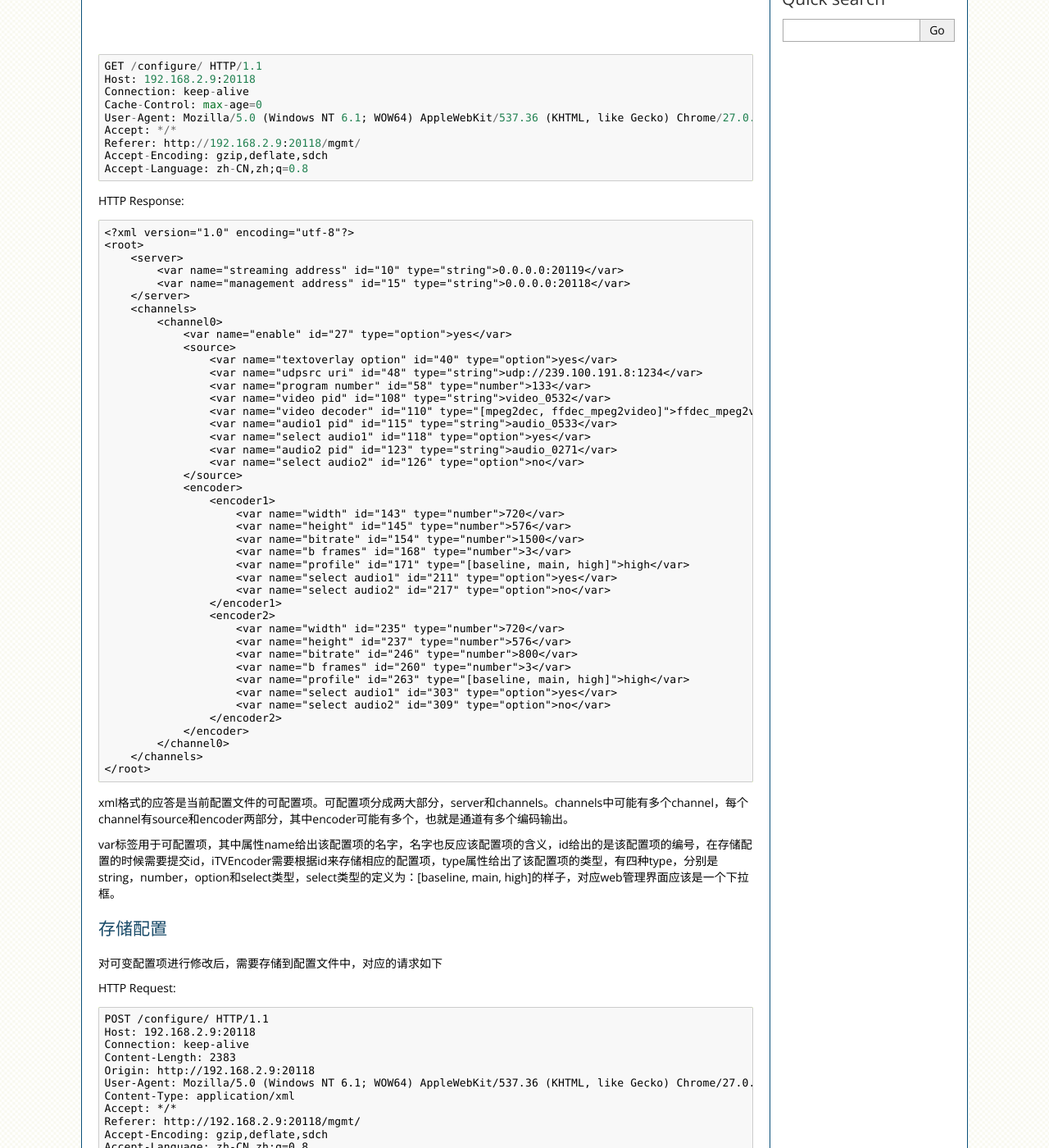
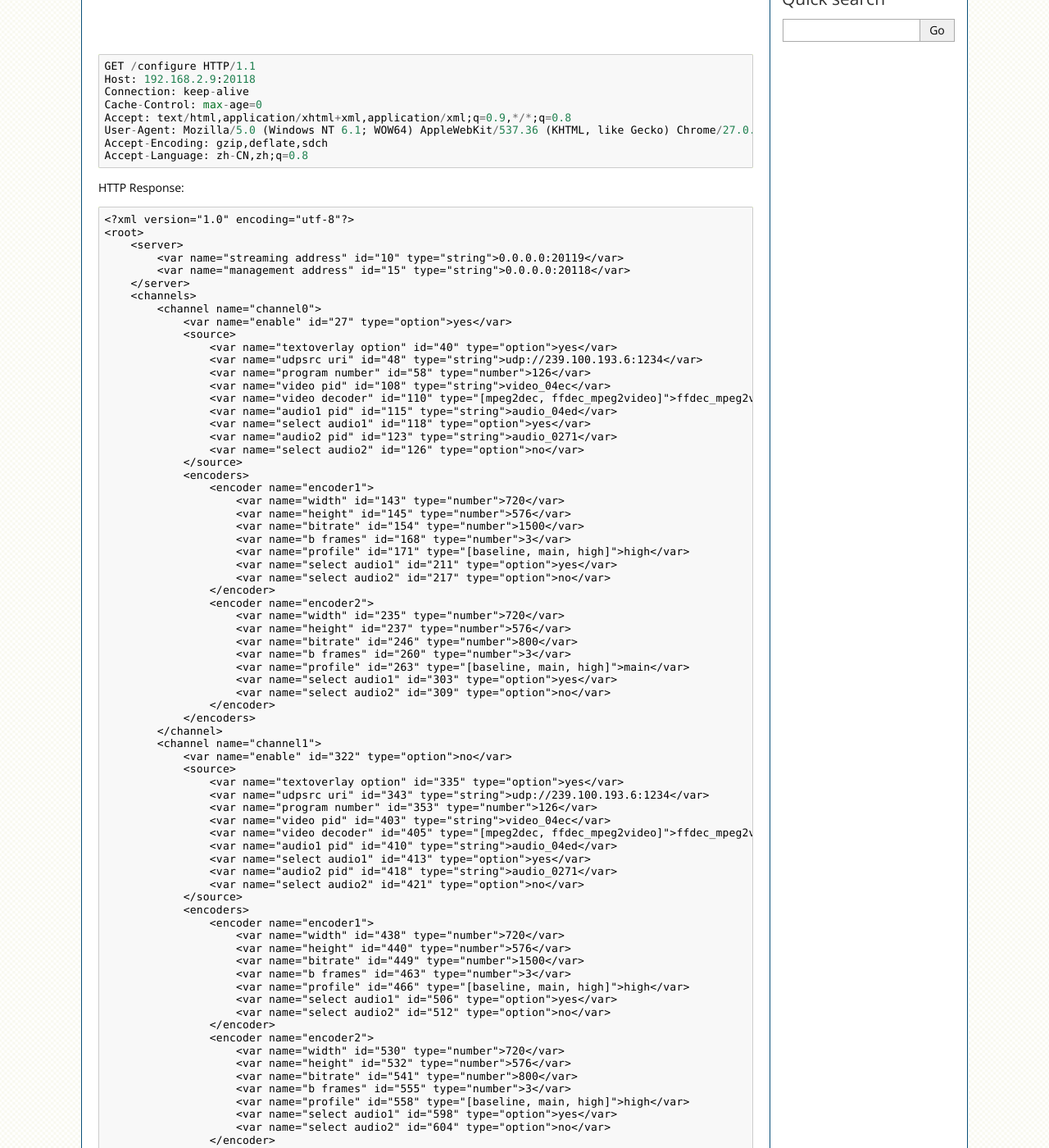
Before and after one commit to uitv/itvencoder, a Sphinx documentation site: the page built from docs/management.rst, in a window 1280 px wide and 1400 px high, scrolled down 538 px. Shown: the whole window at 82% size. Built offline with Sphinx 7.4.7, drawn with Linux system fonts in a browser that asks for light colours; some of the changed text lies outside the part shown.

Commit message:
encoder -> encoders document

```diff
--- a/docs/configure.rst
+++ b/docs/configure.rst
@@ -44,7 +44,7 @@ channels配置的格式如下::
         source = {
            ...
         }
-        encoder = {
+        encoders = {
             encoder_0 = {
                ...
             }
@@ -56,7 +56,7 @@ channels配置的格式如下::
 
 enable取值为yes或者no，yes表示启用这个通道，no表示不启用这个通道。
 
-source表示编码通道的源，encoder表示编码通道的编码器，一个通道可以有多路编码器，编码器的名字是字母数字和下划线的组合。
+source表示编码通道的源，encoders表示编码通道的编码器，一个通道可以有多路编码器，编码器的名字是字母数字和下划线的组合。
 
 source的配置如下面的样子::
 
@@ -72,7 +72,7 @@ source的配置如下面的样子::
         }
     }
 
-source的配置项有两类，一类是对element的配置，一类是对bins的配置。iTVEncoder解析bins，进而解析element配置，最终构造成一个gstreamer概念的pipeline，这个pipeline的输出作为encoder中的编码器的输入。
+source的配置项有两类，一类是对element的配置，一类是对bins的配置。iTVEncoder解析bins，进而解析element配置，最终构造成一个gstreamer概念的pipeline，这个pipeline的输出作为encoders中的编码器的输入。
 
 element的配置如下面的样子::
 
--- a/docs/management.rst
+++ b/docs/management.rst
@@ -8,13 +8,12 @@
 
 HTTP Request::
 
-    GET /configure/ HTTP/1.1
+    GET /configure HTTP/1.1
     Host: 192.168.2.9:20118
     Connection: keep-alive
     Cache-Control: max-age=0
-    User-Agent: Mozilla/5.0 (Windows NT 6.1; WOW64) AppleWebKit/537.36 (KHTML, like Gecko) Chrome/27.0.1453.93 Safari/537.36
-    Accept: */*
-    Referer: http://192.168.2.9:20118/mgmt/
+    Accept: text/html,application/xhtml+xml,application/xml;q=0.9,*/*;q=0.8
+    User-Agent: Mozilla/5.0 (Windows NT 6.1; WOW64) AppleWebKit/537.36 (KHTML, like Gecko) Chrome/27.0.1453.94 Safari/537.36
     Accept-Encoding: gzip,deflate,sdch
     Accept-Language: zh-CN,zh;q=0.8
 
@@ -27,21 +26,21 @@ HTTP Response::
             <var name="management address" id="15" type="string">0.0.0.0:20118</var>
         </server>
         <channels>
-            <channel0>
+            <channel name="channel0">
                 <var name="enable" id="27" type="option">yes</var>
                 <source>
                     <var name="textoverlay option" id="40" type="option">yes</var>
-                    <var name="udpsrc uri" id="48" type="string">udp://239.100.191.8:1234</var>
-                    <var name="program number" id="58" type="number">133</var>
-                    <var name="video pid" id="108" type="string">video_0532</var>
+                    <var name="udpsrc uri" id="48" type="string">udp://239.100.193.6:1234</var>
+                    <var name="program number" id="58" type="number">126</var>
+                    <var name="video pid" id="108" type="string">video_04ec</var>
                     <var name="video decoder" id="110" type="[mpeg2dec, ffdec_mpeg2video]">ffdec_mpeg2video</var>
-                    <var name="audio1 pid" id="115" type="string">audio_0533</var>
+                    <var name="audio1 pid" id="115" type="string">audio_04ed</var>
                     <var name="select audio1" id="118" type="option">yes</var>
                     <var name="audio2 pid" id="123" type="string">audio_0271</var>
                     <var name="select audio2" id="126" type="option">no</var>
                 </source>
-                <encoder>
-                    <encoder1>
+                <encoders>
+                    <encoder name="encoder1">
                         <var name="width" id="143" type="number">720</var>
                         <var name="height" id="145" type="number">576</var>
                         <var name="bitrate" id="154" type="number">1500</var>
@@ -49,18 +48,52 @@ HTTP Response::
                         <var name="profile" id="171" type="[baseline, main, high]">high</var>
                         <var name="select audio1" id="211" type="option">yes</var>
                         <var name="select audio2" id="217" type="option">no</var>
-                    </encoder1>
-                    <encoder2>
+                    </encoder>
+                    <encoder name="encoder2">
                         <var name="width" id="235" type="number">720</var>
                         <var name="height" id="237" type="number">576</var>
                         <var name="bitrate" id="246" type="number">800</var>
                         <var name="b frames" id="260" type="number">3</var>
-                        <var name="profile" id="263" type="[baseline, main, high]">high</var>
+                        <var name="profile" id="263" type="[baseline, main, high]">main</var>
                         <var name="select audio1" id="303" type="option">yes</var>
                         <var name="select audio2" id="309" type="option">no</var>
-                    </encoder2>
-                </encoder>
-            </channel0>
+                    </encoder>
+                </encoders>
+            </channel>
+            <channel name="channel1">
+                <var name="enable" id="322" type="option">no</var>
+                <source>
+                    <var name="textoverlay option" id="335" type="option">yes</var>
+                    <var name="udpsrc uri" id="343" type="string">udp://239.100.193.6:1234</var>
+                    <var name="program number" id="353" type="number">126</var>
+                    <var name="video pid" id="403" type="string">video_04ec</var>
+                    <var name="video decoder" id="405" type="[mpeg2dec, ffdec_mpeg2video]">ffdec_mpeg2video</var>
+                    <var name="audio1 pid" id="410" type="string">audio_04ed</var>
+                    <var name="select audio1" id="413" type="option">yes</var>
+                    <var name="audio2 pid" id="418" type="string">audio_0271</var>
+                    <var name="select audio2" id="421" type="option">no</var>
+                </source>
+                <encoders>
+                    <encoder name="encoder1">
+                        <var name="width" id="438" type="number">720</var>
+                        <var name="height" id="440" type="number">576</var>
+                        <var name="bitrate" id="449" type="number">1500</var>
+                        <var name="b frames" id="463" type="number">3</var>
+                        <var name="profile" id="466" type="[baseline, main, high]">high</var>
+                        <var name="select audio1" id="506" type="option">yes</var>
+                        <var name="select audio2" id="512" type="option">no</var>
+                    </encoder>
+                    <encoder name="encoder2">
+                        <var name="width" id="530" type="number">720</var>
+                        <var name="height" id="532" type="number">576</var>
+                        <var name="bitrate" id="541" type="number">800</var>
+                        <var name="b frames" id="555" type="number">3</var>
+                        <var name="profile" id="558" type="[baseline, main, high]">high</var>
+                        <var name="select audio1" id="598" type="option">yes</var>
+                        <var name="select audio2" id="604" type="option">no</var>
+                    </encoder>
+                </encoders>
+            </channel>
         </channels>
     </root>
 
@@ -78,9 +111,9 @@ HTTP Request::
     POST /configure/ HTTP/1.1
     Host: 192.168.2.9:20118
     Connection: keep-alive
-    Content-Length: 2383
+    Content-Length: 4586
     Origin: http://192.168.2.9:20118
-    User-Agent: Mozilla/5.0 (Windows NT 6.1; WOW64) AppleWebKit/537.36 (KHTML, like Gecko) Chrome/27.0.1453.93 Safari/537.36
+    User-Agent: Mozilla/5.0 (Windows NT 6.1; WOW64) AppleWebKit/537.36 (KHTML, like Gecko) Chrome/27.0.1453.94 Safari/537.36
     Content-Type: application/xml
     Accept: */*
     Referer: http://192.168.2.9:20118/mgmt/
@@ -93,21 +126,21 @@ HTTP Request::
             <var name="management address" id="15" type="string">0.0.0.0:20118</var>
         </server>
         <channels>
-            <channel0>
+            <channel name="channel0">
                 <var name="enable" id="27" type="option">yes</var>
                 <source>
                     <var name="textoverlay option" id="40" type="option">yes</var>
-                    <var name="udpsrc uri" id="48" type="string">udp://239.100.191.8:1234</var>
-                    <var name="program number" id="58" type="number">133</var>
-                    <var name="video pid" id="108" type="string">video_0532</var>
+                    <var name="udpsrc uri" id="48" type="string">udp://239.100.193.6:1234</var>
+                    <var name="program number" id="58" type="number">126</var>
+                    <var name="video pid" id="108" type="string">video_04ec</var>
                     <var name="video decoder" id="110" type="[mpeg2dec, ffdec_mpeg2video]">ffdec_mpeg2video</var>
-                    <var name="audio1 pid" id="115" type="string">audio_0533</var>
+                    <var name="audio1 pid" id="115" type="string">audio_04ed</var>
                     <var name="select audio1" id="118" type="option">yes</var>
                     <var name="audio2 pid" id="123" type="string">audio_0271</var>
                     <var name="select audio2" id="126" type="option">no</var>
                 </source>
-                <encoder>
-                    <encoder1>
+                <encoders>
+                    <encoder name="encoder1">
                         <var name="width" id="143" type="number">720</var>
                         <var name="height" id="145" type="number">576</var>
                         <var name="bitrate" id="154" type="number">1500</var>
@@ -115,18 +148,52 @@ HTTP Request::
                         <var name="profile" id="171" type="[baseline, main, high]">high</var>
                         <var name="select audio1" id="211" type="option">yes</var>
                         <var name="select audio2" id="217" type="option">no</var>
-                    </encoder1>
-                    <encoder2>
+                    </encoder>
+                    <encoder name="encoder2">
                         <var name="width" id="235" type="number">720</var>
                         <var name="height" id="237" type="number">576</var>
                         <var name="bitrate" id="246" type="number">800</var>
                         <var name="b frames" id="260" type="number">3</var>
-                        <var name="profile" id="263" type="[baseline, main, high]">high</var>
+                        <var name="profile" id="263" type="[baseline, main, high]">main</var>
                         <var name="select audio1" id="303" type="option">yes</var>
                         <var name="select audio2" id="309" type="option">no</var>
-                    </encoder2>
-                </encoder>
-            </channel0>
+                    </encoder>
+                </encoders>
+            </channel>
+            <channel name="channel1">
+                <var name="enable" id="322" type="option">no</var>
+                <source>
+                    <var name="textoverlay option" id="335" type="option">yes</var>
+                    <var name="udpsrc uri" id="343" type="string">udp://239.100.193.6:1234</var>
+                    <var name="program number" id="353" type="number">126</var>
+                    <var name="video pid" id="403" type="string">video_04ec</var>
+                    <var name="video decoder" id="405" type="[mpeg2dec, ffdec_mpeg2video]">ffdec_mpeg2video</var>
+                    <var name="audio1 pid" id="410" type="string">audio_04ed</var>
+                    <var name="select audio1" id="413" type="option">yes</var>
+                    <var name="audio2 pid" id="418" type="string">audio_0271</var>
+                    <var name="select audio2" id="421" type="option">no</var>
+                </source>
+                <encoders>
+                    <encoder name="encoder1">
+                        <var name="width" id="438" type="number">720</var>
+                        <var name="height" id="440" type="number">576</var>
+                        <var name="bitrate" id="449" type="number">800</var>
+                        <var name="b frames" id="463" type="number">3</var>
+                        <var name="profile" id="466" type="[baseline, main, high]">high</var>
+                        <var name="select audio1" id="506" type="option">yes</var>
+                        <var name="select audio2" id="512" type="option">no</var>
+                    </encoder>
+                    <encoder name="encoder2">
+                        <var name="width" id="530" type="number">720</var>
+                        <var name="height" id="532" type="number">576</var>
+                        <var name="bitrate" id="541" type="number">1500</var>
+                        <var name="b frames" id="555" type="number">3</var>
+                        <var name="profile" id="558" type="[baseline, main, high]">high</var>
+                        <var name="select audio1" id="598" type="option">yes</var>
+                        <var name="select audio2" id="604" type="option">no</var>
+                    </encoder>
+                </encoders>
+            </channel>
         </channels>
     </root>
 
```
Also changed, not shown: docs/install.rst (+8 -0 lines).
